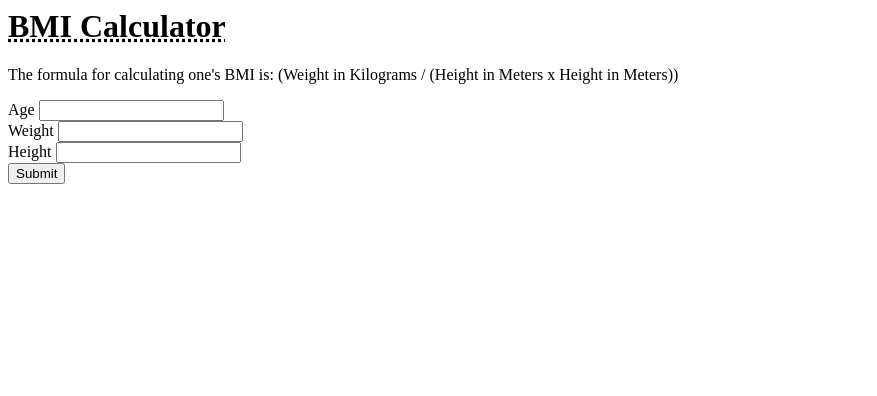
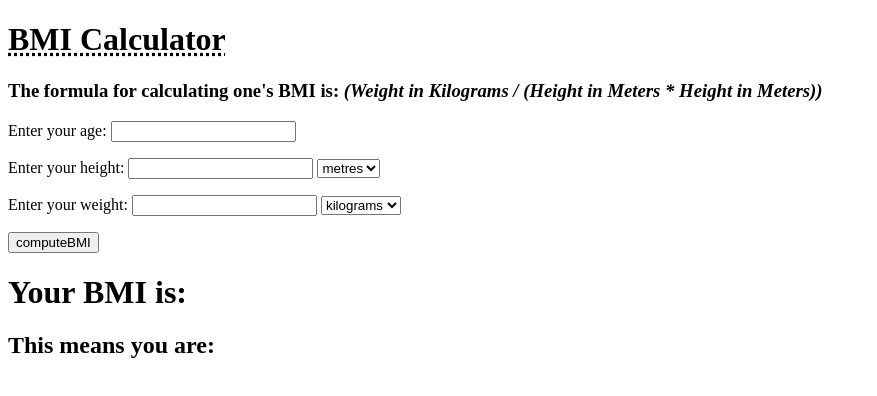
Before and after one commit to MariBit/Project-1, a plain HTML site: page views/index.html in a window 1280 px wide. Shown: the whole page, without its empty margins (0-877 px from the left). Drawn offline with Linux system fonts and the light colour scheme.

Commit message:
Update index.html

```diff
--- a/views/index.html
+++ b/views/index.html
@@ -1,21 +1,63 @@
-<!DOCTYPE>
+<!DOCTYPE html>
     <html>
        <head>
+    <title>BMI Calculator</title>
+
+    <script type="text/javascript">
+
+        function computeBMI() {
+            // user inputs
+            var height = Number(document.getElementById("height").value);
+            var heightunits = document.getElementById("heightunits").value;
+            var weight = Number(document.getElementById("weight").value);
+            var weightunits = document.getElementById("weightunits").value;
+
+
+            //Convert all units to metric
+            if (heightunits == "inches") height /= 39.3700787;
+            if (weightunits == "lb") weight /= 2.20462;
+
+            //Perform calculation
+
+            var BMI = weight /Math.pow(height, 2);
+
+
+            //Display result of calculation
+            document.getElementById("output").innerText = Math.round(BMI * 100) / 100;
+
+            var output = Math.round(BMI * 100) / 100
+            if (output < 18.5)
+                document.getElementById("comment").innerText = "Underweight";
+            else if (output >= 18.5 && output <= 25)
+                document.getElementById("comment").innerText = "Normal";
+            else if (output >= 25 && output <= 30)
+                document.getElementById("comment").innerText = "Overweight";
+            else if (output > 30)
+                document.getElementById("comment").innerText = "Obese";
+            // document.getElementById("answer").value = output;
+        }
+    </script><!--enter code here-->
      </head>
      <body>
        <h1><abbr title="Body Mass Index">BMI Calculator</abbr></h1>
-    <p>The formula for calculating one's BMI is: (Weight in Kilograms / (Height in Meters x Height in Meters))</p>
-    <form id="frm1" action="/action_page.php">
-  Age <input type="text" name="age"><br>
-  Weight <input type="text" name="height"><br>
-  Height <input type="text" name="weight"><br>
-  <input type="button" onclick="myFunction()" value="Submit">
-</form>
+   <h3>The formula for calculating one's BMI is:<i> (Weight in Kilograms / (Height in Meters * Height in Meters))</i></h3>
+    <p>Enter your age: <input type="text" id="age"/></p>
+    <p>Enter your height: <input type="text" id="height"/>
+        <select type="multiple" id="heightunits">
+            <option value="metres" selected="selected">metres</option>
+            <option value="inches">inches</option>
+        </select>
+         </p>
+    <p>Enter your weight: <input type="text" id="weight"/>
+        <select type="multiple" id="weightunits">
+            <option value="kg" selected="selected">kilograms</option>
+            <option value="lb">pounds</option>
+        </select>
+    </p>
+    <input type="submit" value="computeBMI" onclick="computeBMI();">
+    <h1>Your BMI is: <span id="output"></span></h1>
 
-<script>
-function myFunction() {
-    document.getElementById("frm1").submit();
-}
-</script>
+    <h2>This means you are: <span id="comment"> </span> </h2>
      </body>
+
     </html>
```
Lines whose indentation alone changed are shown as unchanged.
